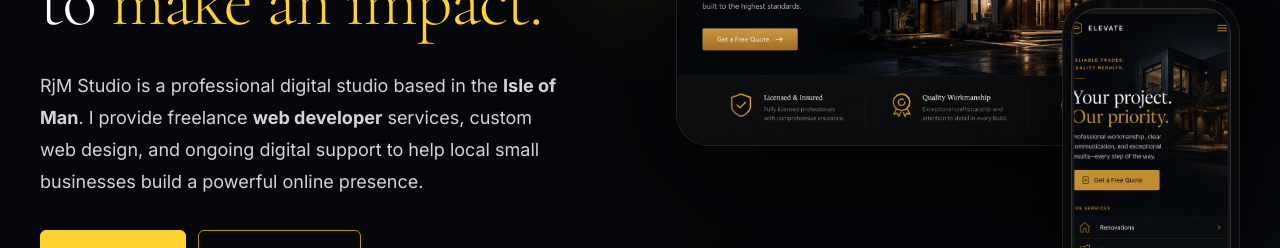
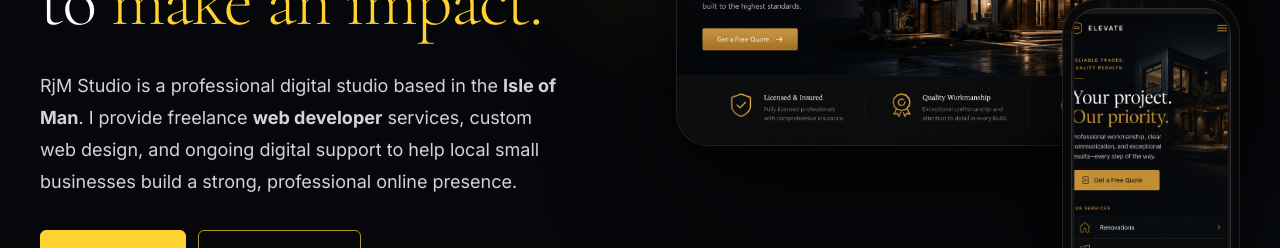
Before and after one commit to Hugo0089/rjm-studio, a React (Vite) app: page / in a window 1280 px wide. Shown: the part 394-642 px from the top of the page. Built offline with nearby package versions, Linux system fonts and the light colour scheme; the HTML template or start-up script is replaced by a standard one.

Commit message:
Optimize local SEO keywords

```diff
--- a/src/components/RJMStudioHomepage.tsx
+++ b/src/components/RJMStudioHomepage.tsx
@@ -443,7 +443,7 @@ export default function RJMStudioHomepageApp() {
                 <strong>Isle of Man</strong>. I provide freelance{" "}
                 <strong>web developer</strong> services, custom web design, and
                 ongoing digital support to help local small businesses build a
-                powerful online presence.
+                strong, professional online presence.{" "}
               </p>
               <div className="mt-8 flex flex-wrap items-center gap-4">
                 <Link to="/contact">
```
